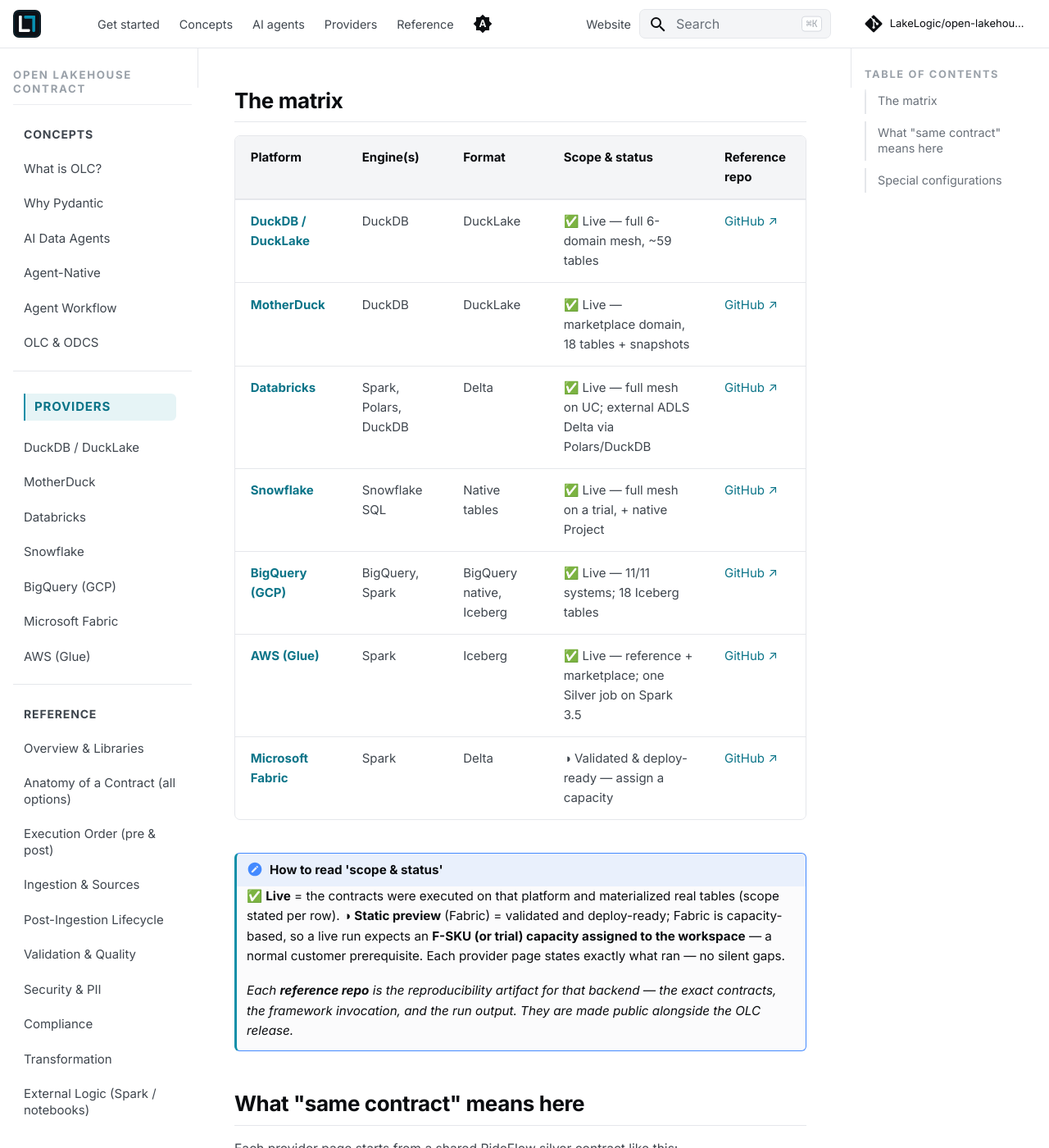
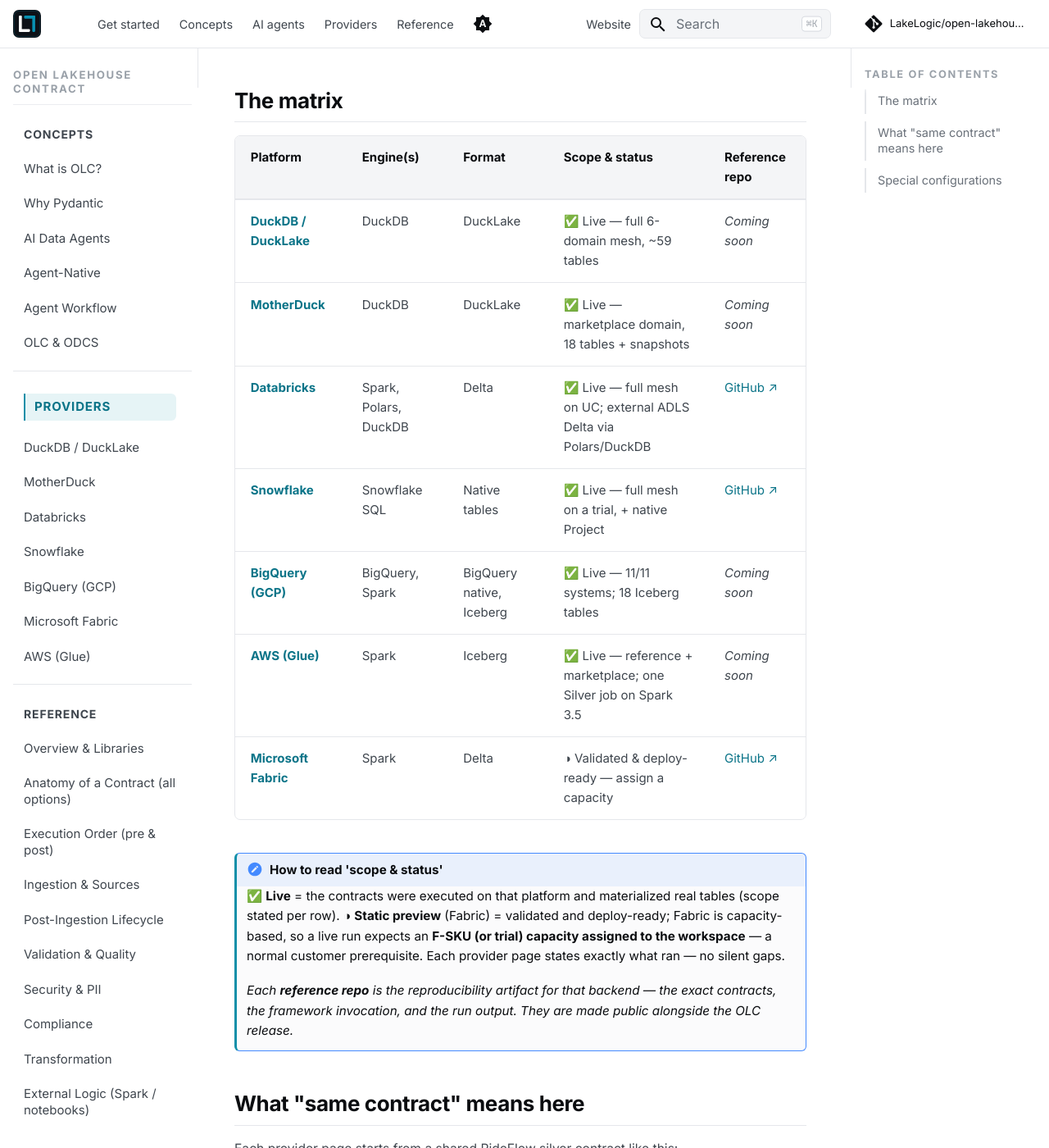
Before and after one commit to LakeLogic/open-lakehouse-contract, an MkDocs documentation site: the page built from docs/providers/index.md, in a window 1280 px wide and 1400 px high, scrolled down 633 px. Shown: the whole window at 82% size. Built offline with MkDocs 1.6.1 and Material for MkDocs 9.7.7, drawn with Linux system fonts in a browser that asks for light colours; comment, search, counter and statistics services are not loaded.

Commit message:
docs(providers): mark private-repo providers as 'Coming soon'
DuckDB/DuckLake, MotherDuck, BigQuery (GCP) and AWS (Glue) reference repos are
still private, so their GitHub links (404 for the public) are replaced with
'Coming soon' — in the providers table and the four provider detail pages.
Databricks, Snowflake and Fabric repos are public and keep their links.

```diff
--- a/docs/providers/index.md
+++ b/docs/providers/index.md
@@ -13,12 +13,12 @@
 
 | Platform | Engine(s) | Format | Scope & status | Reference repo |
 |---|---|---|---|---|
-| **[DuckDB / DuckLake](duckdb-ducklake.md)** | DuckDB | DuckLake | ✅ Live — full 6-domain mesh, ~59 tables | [GitHub ↗](https://github.com/LakeLogic/lakelogic-duckdb-ducklake-data-mesh-lakehouse) |
-| **[MotherDuck](motherduck.md)** | DuckDB | DuckLake | ✅ Live — marketplace domain, 18 tables + snapshots | [GitHub ↗](https://github.com/LakeLogic/lakelogic-motherduck-data-mesh-lakehouse) |
+| **[DuckDB / DuckLake](duckdb-ducklake.md)** | DuckDB | DuckLake | ✅ Live — full 6-domain mesh, ~59 tables | *Coming soon* |
+| **[MotherDuck](motherduck.md)** | DuckDB | DuckLake | ✅ Live — marketplace domain, 18 tables + snapshots | *Coming soon* |
 | **[Databricks](databricks.md)** | Spark, Polars, DuckDB | Delta | ✅ Live — full mesh on UC; external ADLS Delta via Polars/DuckDB | [GitHub ↗](https://github.com/LakeLogic/lakelogic-databricks-data-mesh-lakehouse) |
 | **[Snowflake](snowflake.md)** | Snowflake SQL | Native tables | ✅ Live — full mesh on a trial, + native Project | [GitHub ↗](https://github.com/LakeLogic/lakelogic-snowflake-data-mesh-lakehouse) |
-| **[BigQuery (GCP)](bigquery.md)** | BigQuery, Spark | BigQuery native, Iceberg | ✅ Live — 11/11 systems; 18 Iceberg tables | [GitHub ↗](https://github.com/LakeLogic/lakelogic-gcp-data-mesh-lakehouse) |
-| **[AWS (Glue)](aws.md)** | Spark | Iceberg | ✅ Live — reference + marketplace; one Silver job on Spark 3.5 | [GitHub ↗](https://github.com/LakeLogic/lakelogic-aws-data-mesh-lakehouse) |
+| **[BigQuery (GCP)](bigquery.md)** | BigQuery, Spark | BigQuery native, Iceberg | ✅ Live — 11/11 systems; 18 Iceberg tables | *Coming soon* |
+| **[AWS (Glue)](aws.md)** | Spark | Iceberg | ✅ Live — reference + marketplace; one Silver job on Spark 3.5 | *Coming soon* |
 | **[Microsoft Fabric](fabric.md)** | Spark | Delta | ◑ Validated & deploy-ready — assign a capacity | [GitHub ↗](https://github.com/LakeLogic/lakelogic-microsoft-fabric-data-mesh-lakehouse) |
 
 !!! note "How to read 'scope & status'"
```
Also changed, not shown: docs/providers/aws.md (+1 -1 lines), docs/providers/bigquery.md (+1 -1 lines), docs/providers/duckdb-ducklake.md (+1 -1 lines), docs/providers/motherduck.md (+1 -1 lines).
